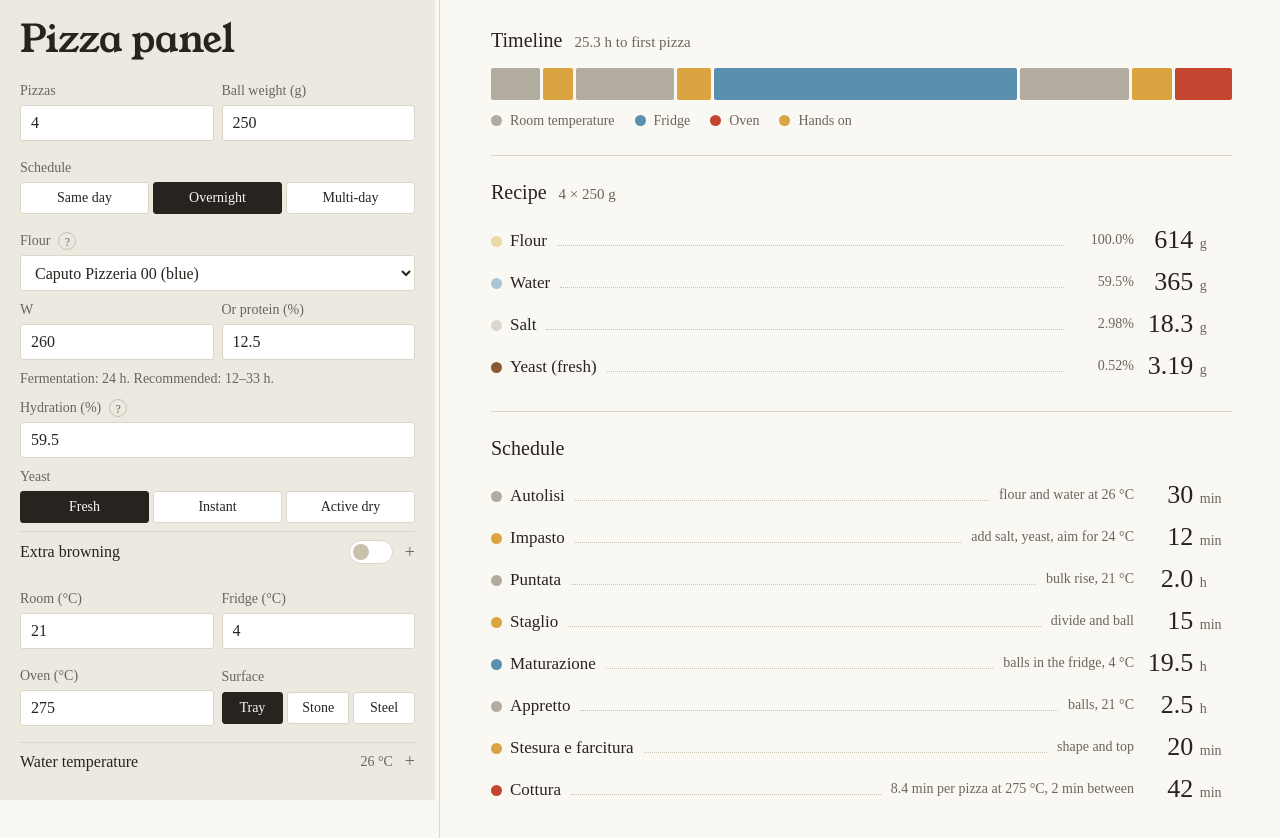
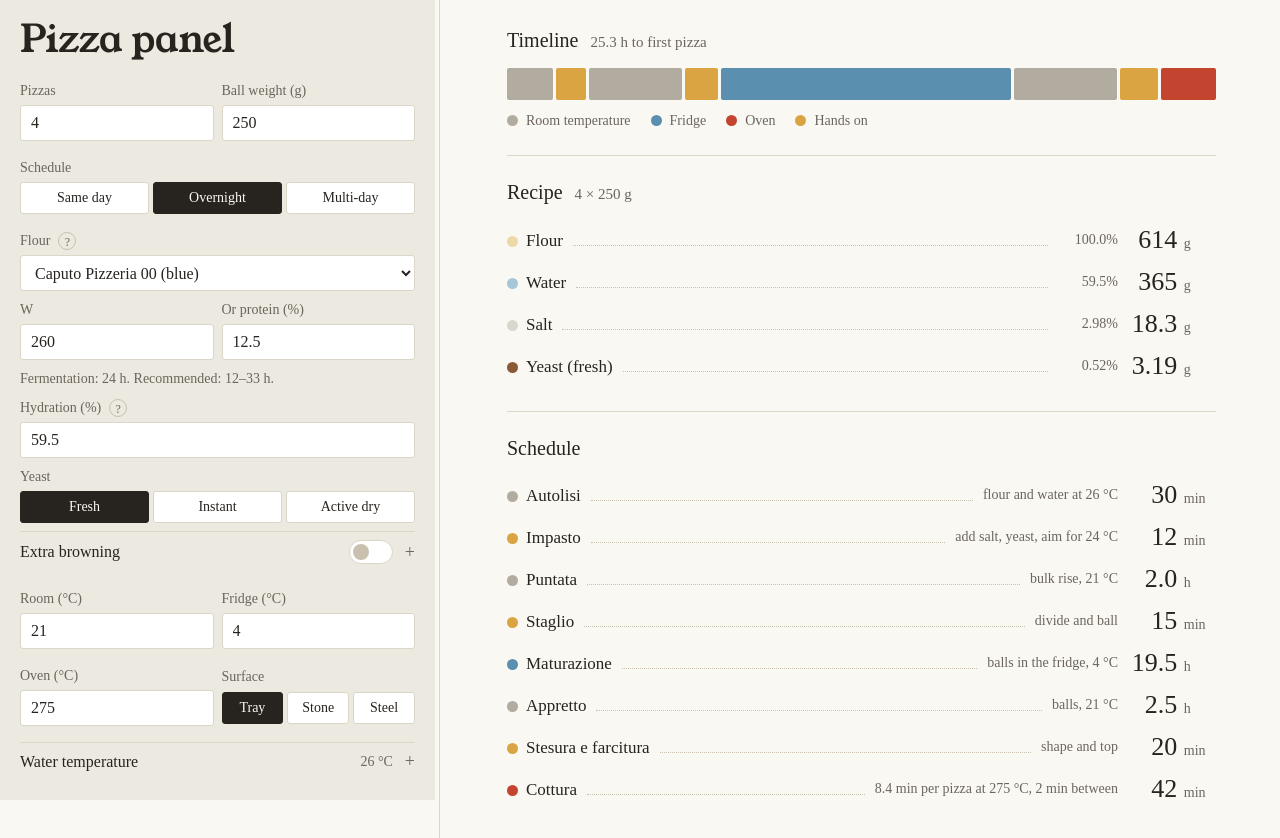
Before and after one commit to Nodo1221/Pizza-panel, a React (Vite) app: page / in a window 1280 px wide. Shown: the top 838 px of the page. Built offline with nearby package versions, Linux system fonts and the light colour scheme.

Commit message:
Slightly increase horizontal padding in right panel

```diff
--- a/src/index.css
+++ b/src/index.css
@@ -64,7 +64,7 @@ b, strong { font-weight: inherit; }
 .grip { cursor: col-resize; touch-action: none; background: linear-gradient(var(--line), var(--line)) center / 1px 100% no-repeat; }
 .grip:hover, .grip:focus-visible { background: linear-gradient(var(--basil), var(--basil)) center / 3px 100% no-repeat; outline: none; }
 
-.main { min-width: 0; padding: 28px clamp(20px, 4vw, 48px) 48px; display: grid; gap: 24px; align-content: start; }
+.main { min-width: 0; padding: 28px clamp(32px, 5vw, 64px) 48px; display: grid; gap: 24px; align-content: start; }
 .main > section + section { border-top: 1px solid var(--line); padding-top: 24px; }
 
 .row { display: grid; grid-template-columns: 1fr 1fr; gap: 8px; }
```
